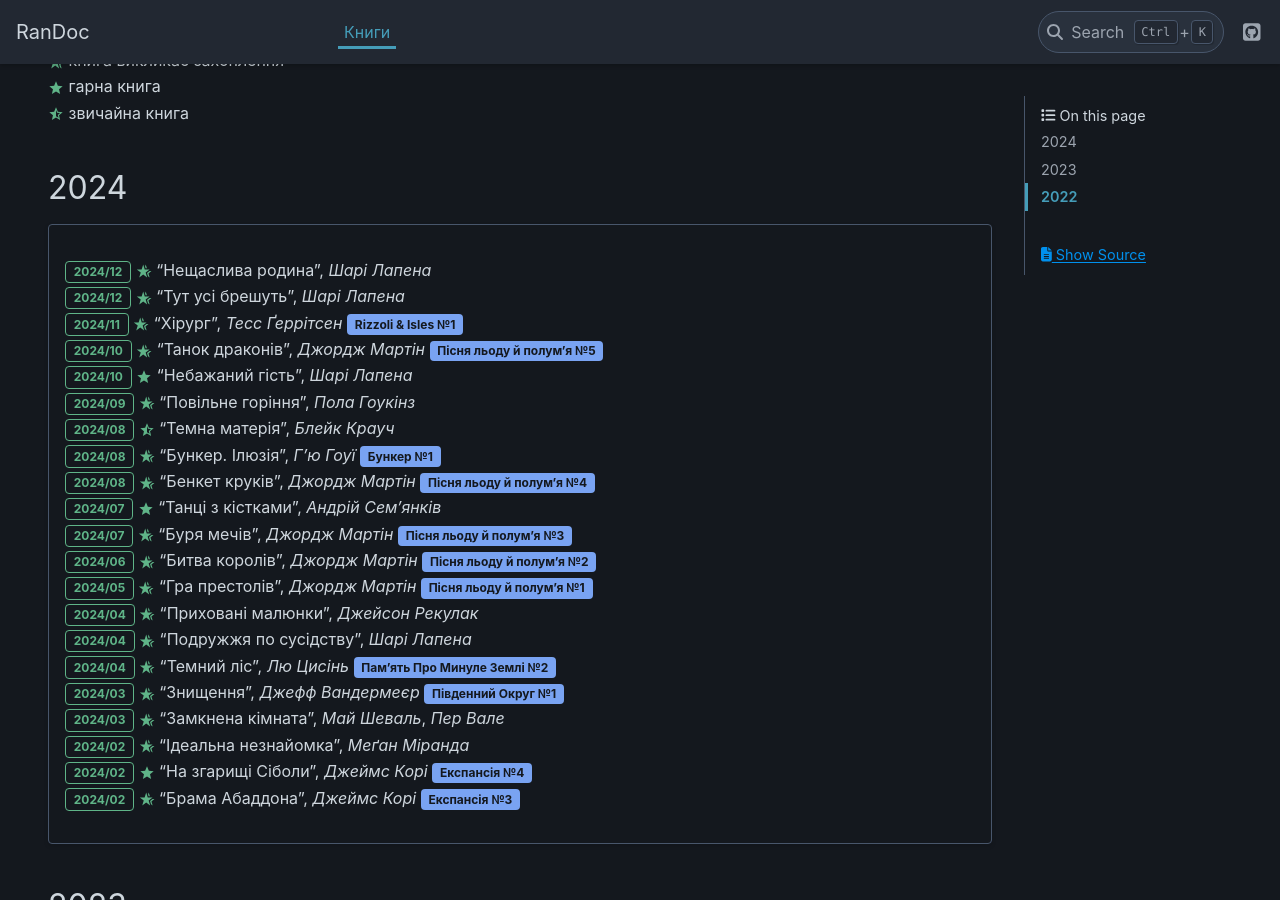
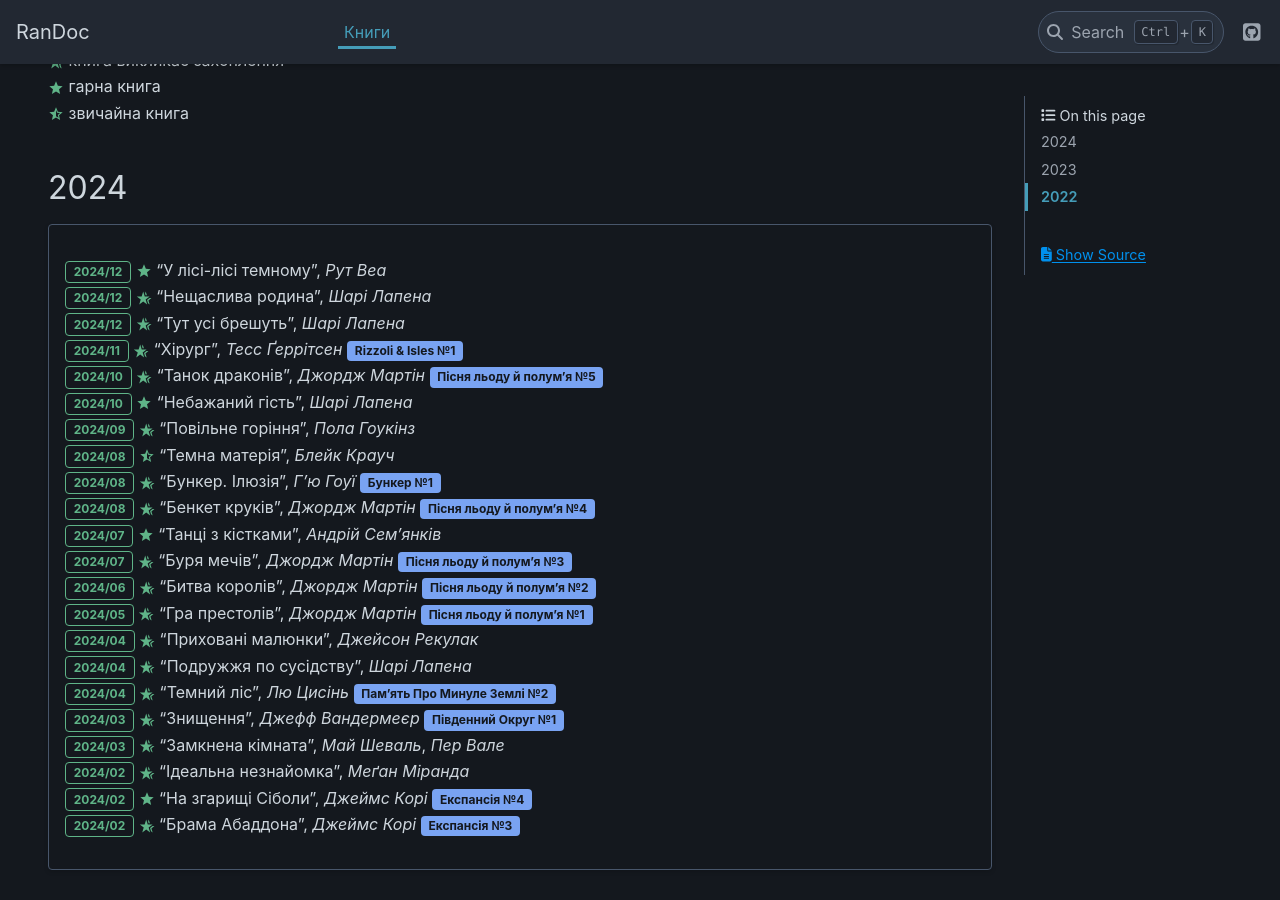
Before and after one commit to grembeter/randoc, a Sphinx documentation site: the page built from docs/source/books.rst, in a window 1280 px wide and 900 px high, scrolled down 408 px. Built offline with Sphinx 7.4.7 and the PyData theme 0.15.4, drawn with Linux system fonts in a browser that asks for light colours.

Commit message:
books: add In a Dark, Dark Wood
Signed-off-by: Grygorii Tertychnyi <grembeter@gmail.com>

```diff
--- a/docs/source/books.rst
+++ b/docs/source/books.rst
@@ -27,6 +27,7 @@
 
 .. card::
 
+   | :bdg-success-line:`2024/12` |/| "У лісі-лісі темному", *Рут Веа*
    | :bdg-success-line:`2024/12` |+| "Нещаслива родина", *Шарі Лапена*
    | :bdg-success-line:`2024/12` |+| "Тут усі брешуть", *Шарі Лапена*
    | :bdg-success-line:`2024/11` |+| "Хірург", *Тесс Ґеррітсен* :bdg-info:`Rizzoli & Isles №1`
```
